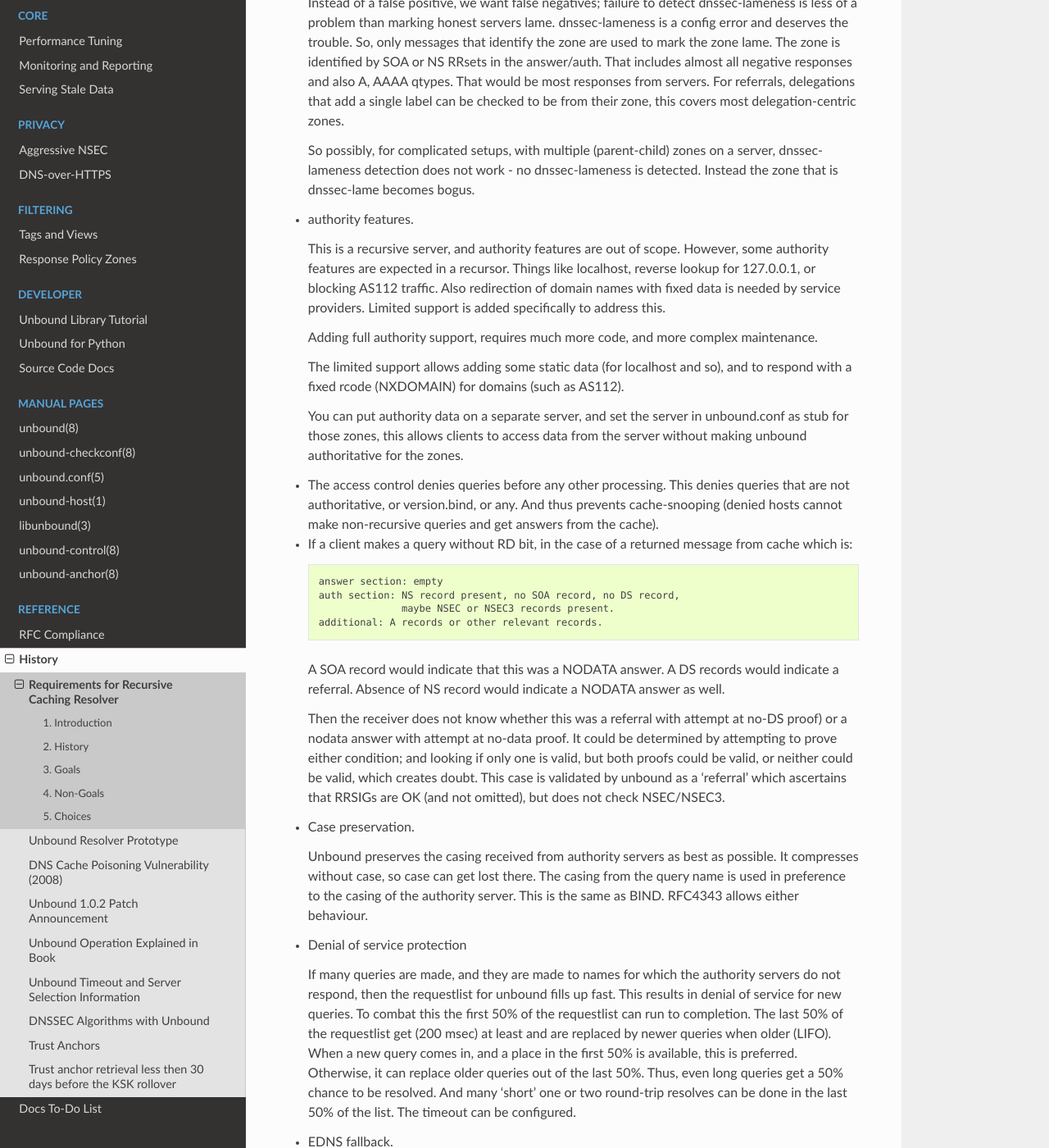
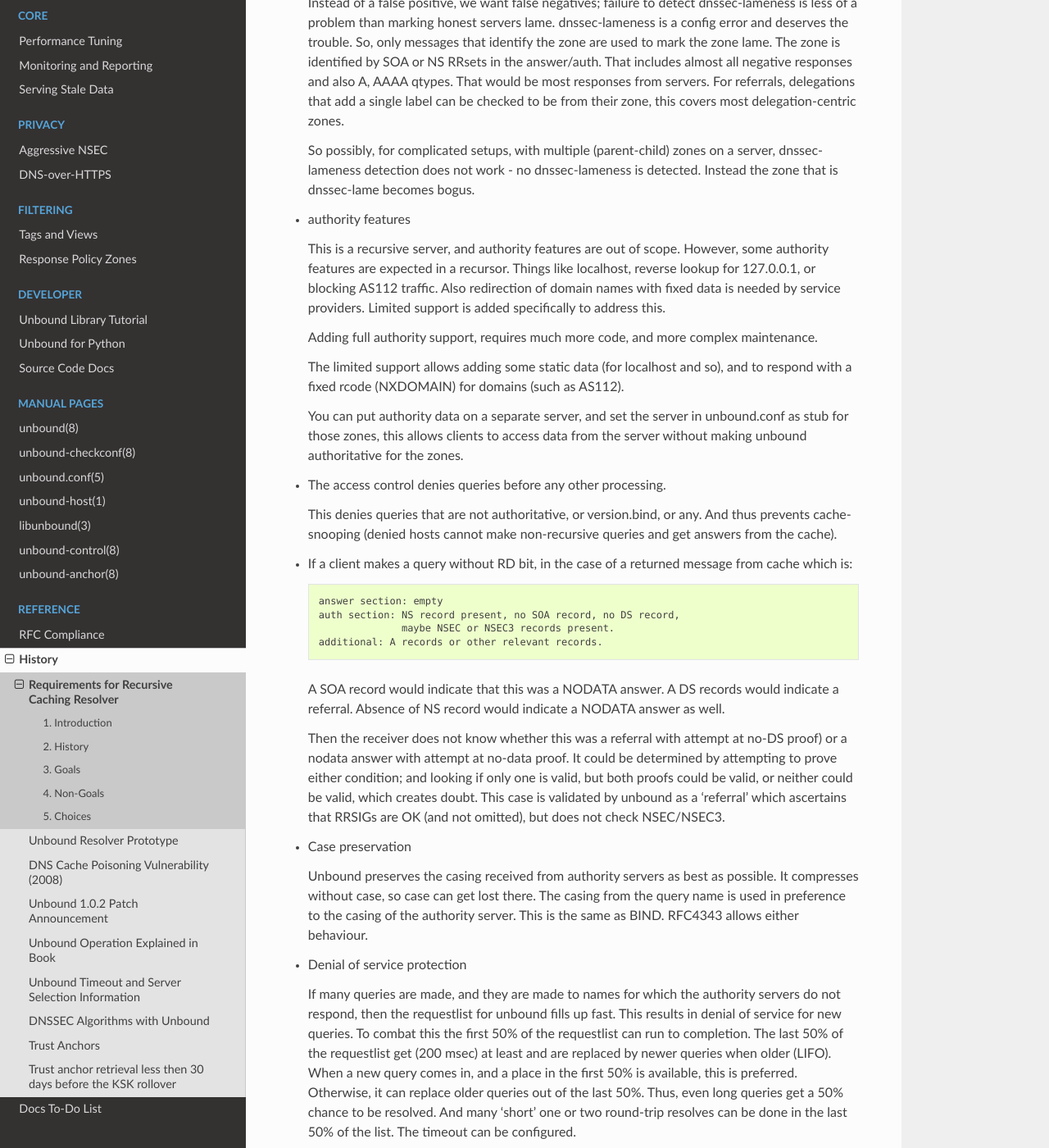
Before and after one commit to NLnetLabs/unbound-manual, a Sphinx documentation site: the page built from source/reference/history/requirements.rst, in a window 1280 px wide and 1400 px high, scrolled down 3052 px. Shown: the whole window at 82% size. Built offline with Sphinx 7.4.7 and the Read the Docs theme 2.0.0, drawn with Linux system fonts in a browser that asks for light colours; some of the changed text lies outside the part shown.

Commit message:
Fix format

```diff
--- a/source/reference/history/requirements.rst
+++ b/source/reference/history/requirements.rst
@@ -53,17 +53,14 @@
 - High performance
 
   - Even with validation
-
 - Used as
 
   - Stub resolver
   - Full caching name server
   - Resolver library
-
 - Elegant design of validator, resolver, cache modules
 
   - Provide the ability to pick and choose modules
-
 -  Robust
 -  In C, open source: The BSD license
 -  Highly portable, targets include modern Unix systems, such as \*BSD, Solaris, linux, and maybe also the windows platform
@@ -84,6 +81,7 @@
   authoritative servers, does not perform duplicate removal.
   It does do some rrsig duplicate removal, in the msgparser, for dnssec qtype
   rrsig and any, because of special rrsig processing in the msgparser.
+
 - The harden-glue feature, when yes all out of zone glue is deleted, when
   no out of zone glue is used for further resolving, is more complicated
   than that, see below.
@@ -123,6 +121,7 @@
   as more glue is present for the recursive service to use. The feature
   is implemented so as to minimise the security risk, while trying to
   keep this performance gain.
+
 - The method by which dnssec-lameness is detected is not secure. DNSSEC lame
   is when a server has the zone in question, but lacks dnssec data, such as
   signatures. The method to detect dnssec lameness looks at nonvalidated
@@ -162,7 +161,8 @@
   So possibly, for complicated setups, with multiple (parent-child) zones
   on a server, dnssec-lameness detection does not work - no dnssec-lameness
   is detected. Instead the zone that is dnssec-lame becomes bogus.
-- authority features.
+
+- authority features
 
   This is a recursive server, and authority features are out of scope.
   However, some authority features are expected in a recursor. Things like
@@ -179,10 +179,13 @@
   You can put authority data on a separate server, and set the server in
   unbound.conf as stub for those zones, this allows clients to access data
   from the server without making unbound authoritative for the zones.
+
 - The access control denies queries before any other processing.
+
   This denies queries that are not authoritative, or version.bind, or any.
   And thus prevents cache-snooping (denied hosts cannot make non-recursive
   queries and get answers from the cache).
+
 - If a client makes a query without RD bit, in the case of a returned
   message from cache which is:
 
@@ -205,13 +208,15 @@
   doubt. This case is validated by unbound as a 'referral' which
   ascertains that RRSIGs are OK (and not omitted), but does not
   check NSEC/NSEC3.
-- Case preservation.
+
+- Case preservation
 
   Unbound preserves the casing received from authority servers as best
   as possible. It compresses without case, so case can get lost there.
   The casing from the query name is used in preference to the casing
   of the authority server. This is the same as BIND. RFC4343 allows either
   behaviour.
+
 - Denial of service protection
 
   If many queries are made, and they are made to names for which the
@@ -225,7 +230,8 @@
   Thus, even long queries get a 50% chance to be resolved.  And many 'short'
   one or two round-trip resolves can be done in the last 50% of the list.
   The timeout can be configured.
-- EDNS fallback.
+
+- EDNS fallback
 
   Is done according to the EDNS RFC (and update draft-00).
   Unbound assumes EDNS 0 support for the first query.  Then it can detect
@@ -245,7 +251,8 @@
   For some boxes it is necessary to probe for every failing query, a
   reassurance that the DNS server does EDNS does not mean that path can
   take large DNS answers.
-- 0x20 backoff.
+
+- 0x20 backoff
 
   The draft describes to back off to the next server, and go through all
   servers several times.  Unbound goes on get the full list of nameserver
@@ -253,7 +260,8 @@
   They are sent to a random server, but no one address more than 4 times.
   It succeeds if one has 0x20 intact, or else all are equal.
   Otherwise, servfail is returned to the client.
-- NXDOMAIN and SOA serial numbers.
+
+- NXDOMAIN and SOA serial numbers
 
   Unbound keeps TTL values for message formats, and thus rcodes, such
   as NXDOMAIN.  Also it keeps the latest rrsets in the rrset cache.
@@ -267,7 +275,8 @@
   updated more carefully.  If one of the NSEC records in an NXDOMAIN is
   updated from another query, the NXDOMAIN is dropped from the cache,
   and queried for again, so that its proof can be checked again.
-- SOA records in negative cached answers for DS queries.
+
+- SOA records in negative cached answers for DS queries
 
   The current unbound code uses a negative cache for queries for type DS.
   This speeds up building chains of trust, and uses NSEC and NSEC3
@@ -278,7 +287,8 @@
   (and may not actually match the serial number of the SOA for which the
   NSEC and NSEC3 records were obtained) if available otherwise network
   queries are performed to get the data.
-- Parent and child with different nameserver information.
+
+- Parent and child with different nameserver information
 
   A misconfiguration that sometimes happens is where the parent and child
   have different NS, glue information.  The child is authoritative, and
```
